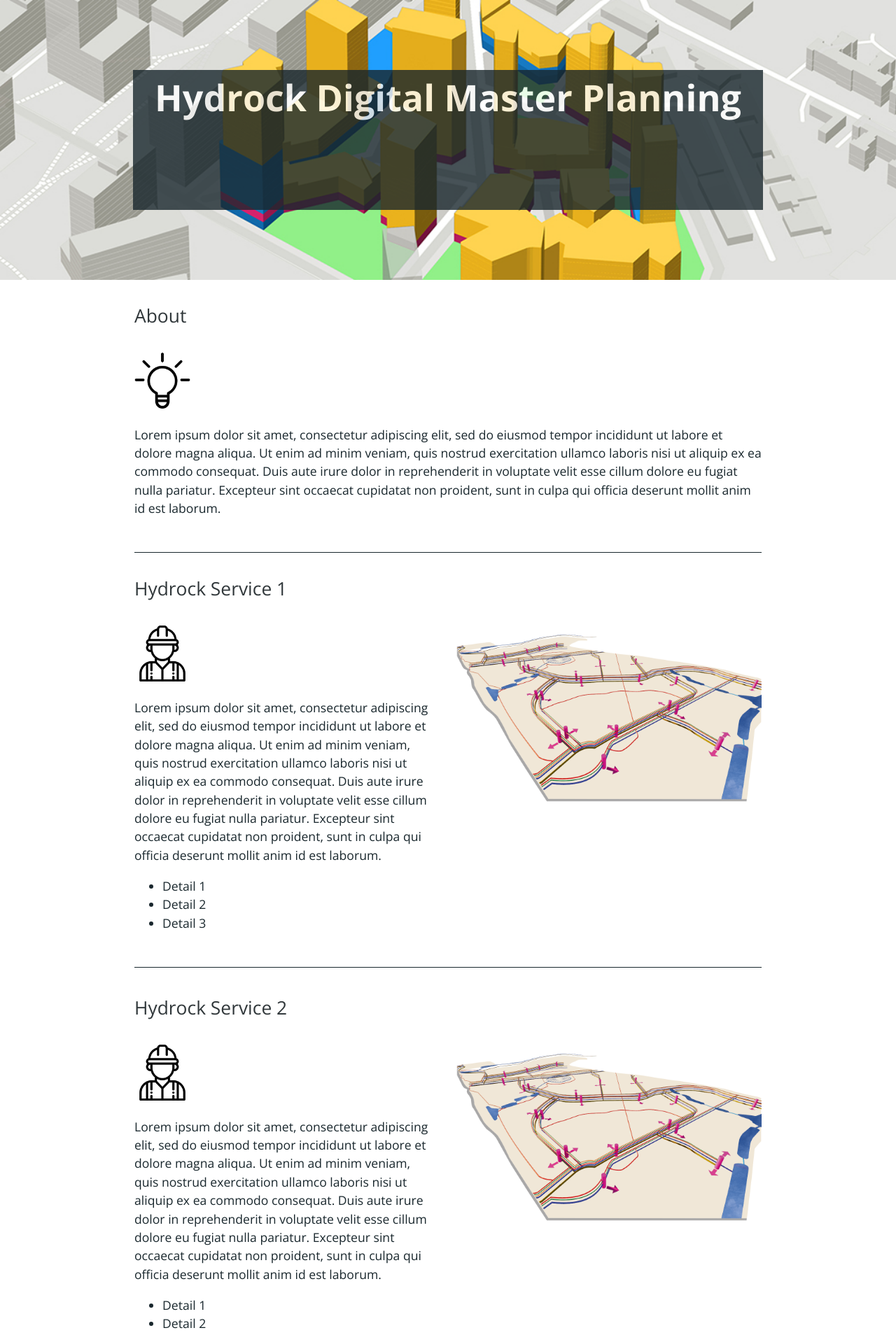
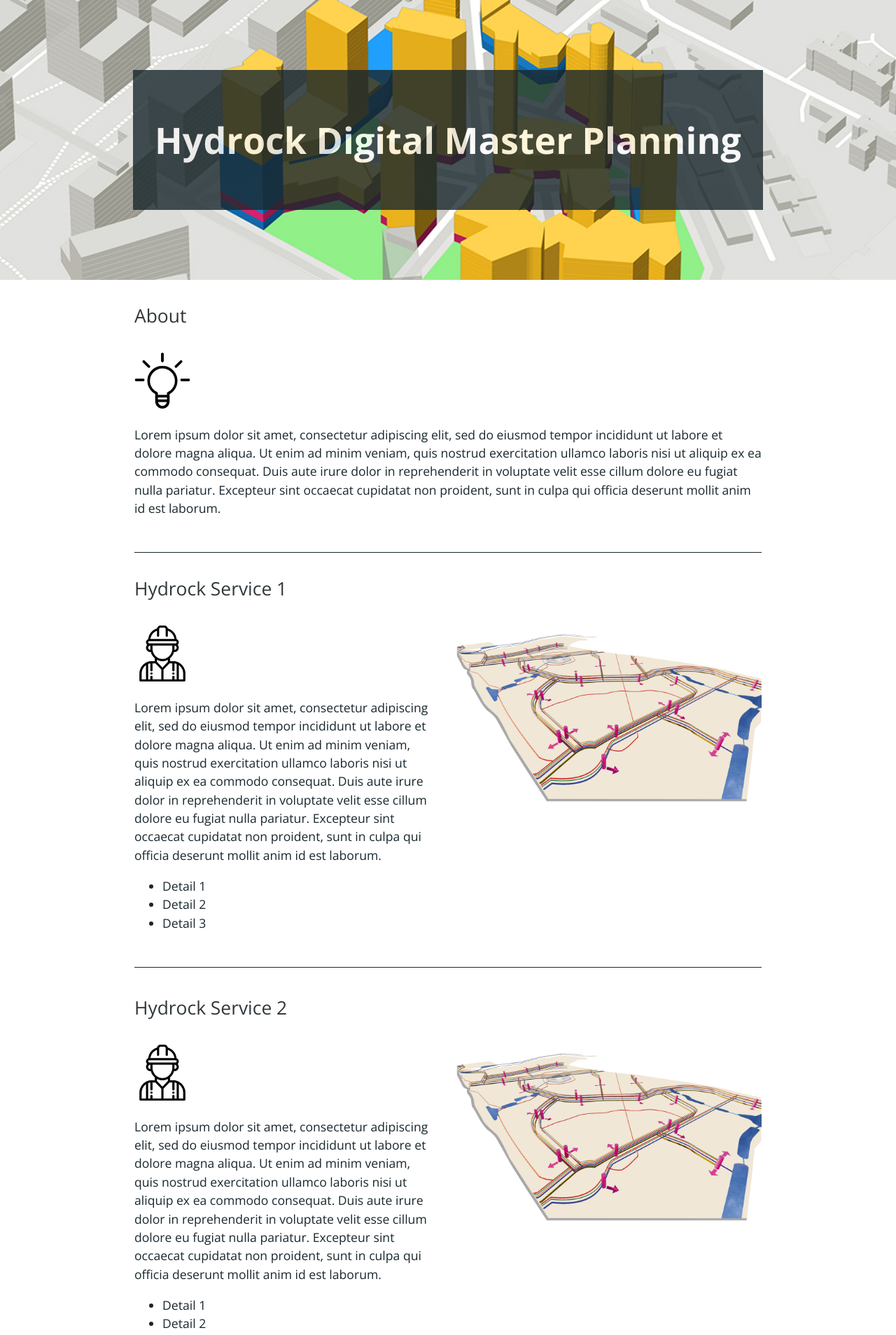
Before and after one commit to HydrockEngineering/DigitalMasterPlanning, a Jekyll site: the page built from index.md, in a window 1280 px wide. Shown: the top 1908 px of the page at 70% size. Built offline with Jekyll 4.4.1, drawn with Linux system fonts in a browser that asks for light colours; our own code applies the rules of GitHub Pages for plain Markdown files.

Commit message:
Update jekyll-theme-cayman.scss

```diff
--- a/_sass/jekyll-theme-cayman.scss
+++ b/_sass/jekyll-theme-cayman.scss
@@ -147,6 +147,7 @@
     margin-bottom: 0;
     margin-left: -450px;
     text-align:center;
+    line-height:200px;
 
   @include medium {
   width:700px;
```
